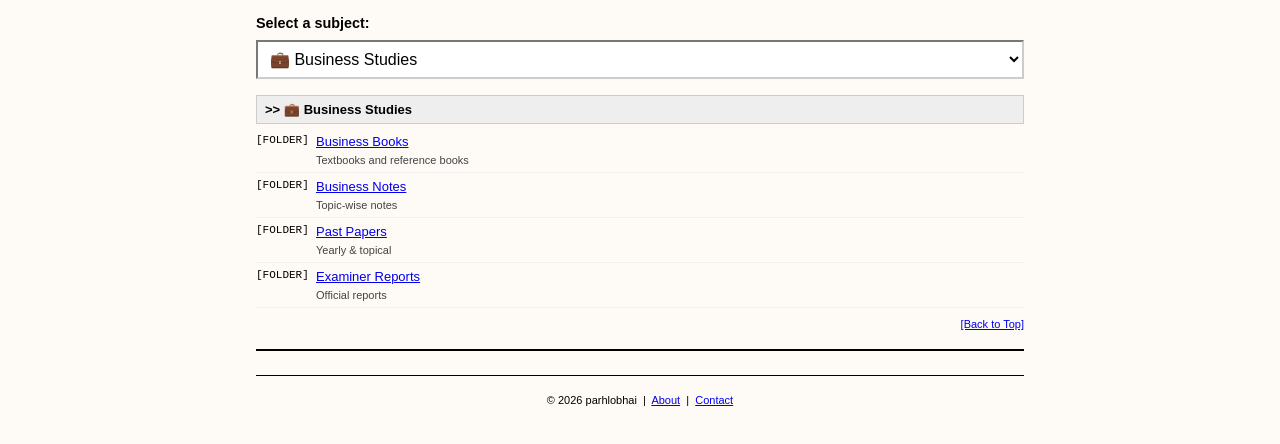
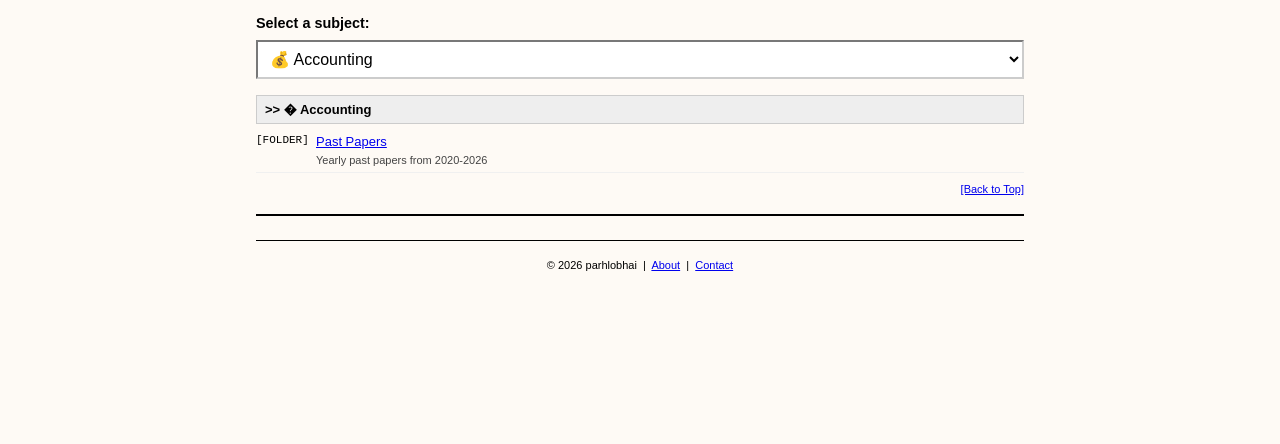
Before and after one commit to abvullah/parhlobhaitestsite, a plain HTML site: page igcse.html in a window 1280 px wide. Shown: the part 206-650 px from the top of the page. Drawn offline with Linux system fonts and the light colour scheme.

Commit message:
accounting igcse

```diff
--- a/igcse.html
+++ b/igcse.html
@@ -38,7 +38,7 @@
         <div class="dropdown-container">
             <label for="subjectSelect" class="dropdown-label">Select a subject:</label>
             <select id="subjectSelect" class="native-select">
-                <option value="business">💼 Business Studies</option>
+                <option value="accounting">💰 Accounting</option>
                 <option value="econ">📈 Economics</option>
                 <option value="ict">💻 ICT</option>
                 <option value="english">📖 English Language</option>
@@ -63,13 +63,10 @@
     <script src="script.js"></script>
     <script>
         const subjects = {
-            business: {
-                name: "💼 Business Studies",
+            accounting: {
+                name: "� Accounting",
                 resources: [
-                    { tag: "[FOLDER]", title: "Business Books", desc: "Textbooks and reference books", url: "YOUR_FOLDER_LINK_HERE" },
-                    { tag: "[FOLDER]", title: "Business Notes", desc: "Topic-wise notes", url: "YOUR_FOLDER_LINK_HERE" },
-                    { tag: "[FOLDER]", title: "Past Papers", desc: "Yearly & topical", url: "YOUR_FOLDER_LINK_HERE" },
-                    { tag: "[FOLDER]", title: "Examiner Reports", desc: "Official reports", url: "YOUR_FOLDER_LINK_HERE" },
+                    { tag: "[FOLDER]", title: "Past Papers", desc: "Yearly past papers from 2020-2026", url: "https://drive.google.com/drive/folders/1Zh6W0qgxV7AZ5mzhgtCZPt8vh5ZK0B4z?usp=drive_link" },
                 ]
             },
             econ: {
```
